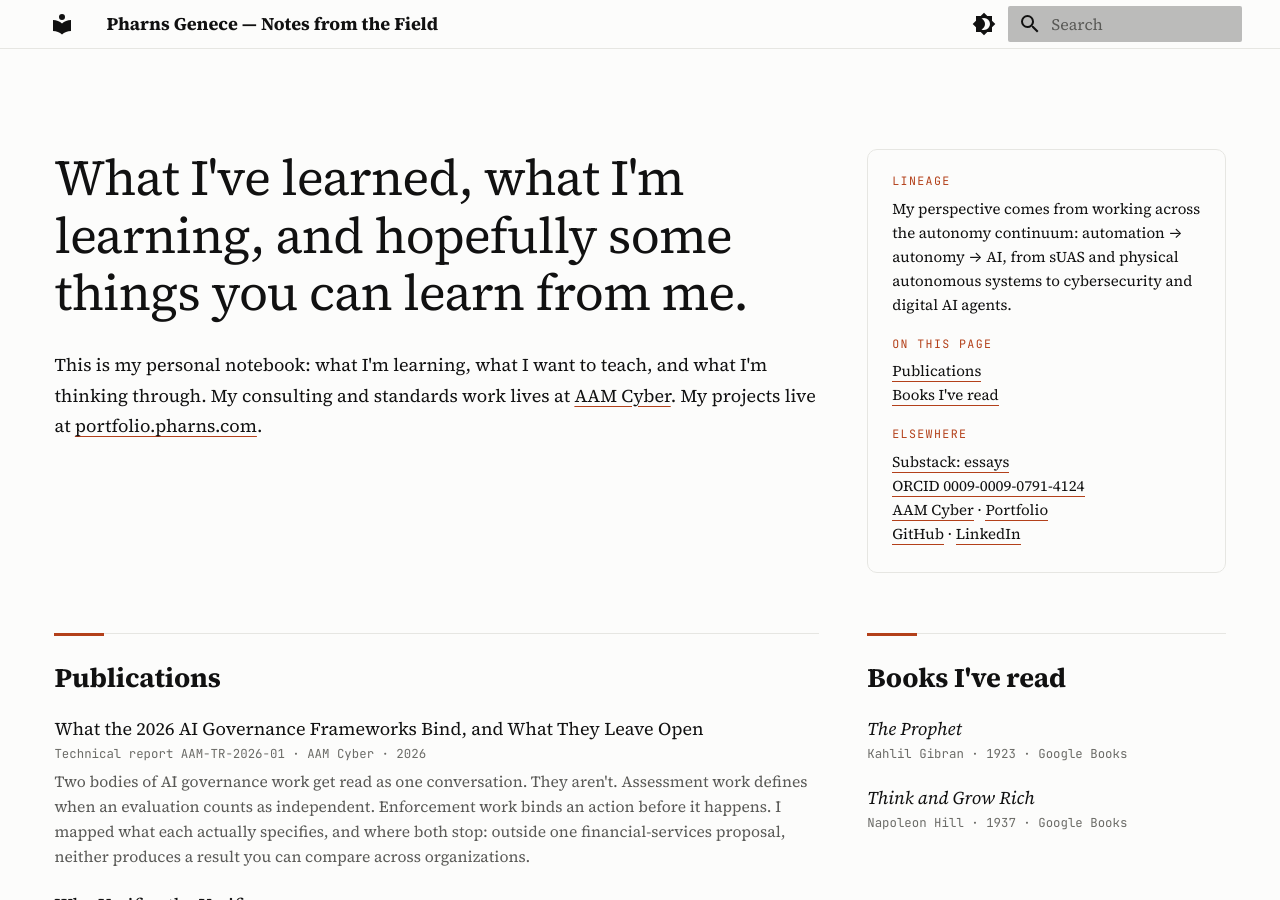
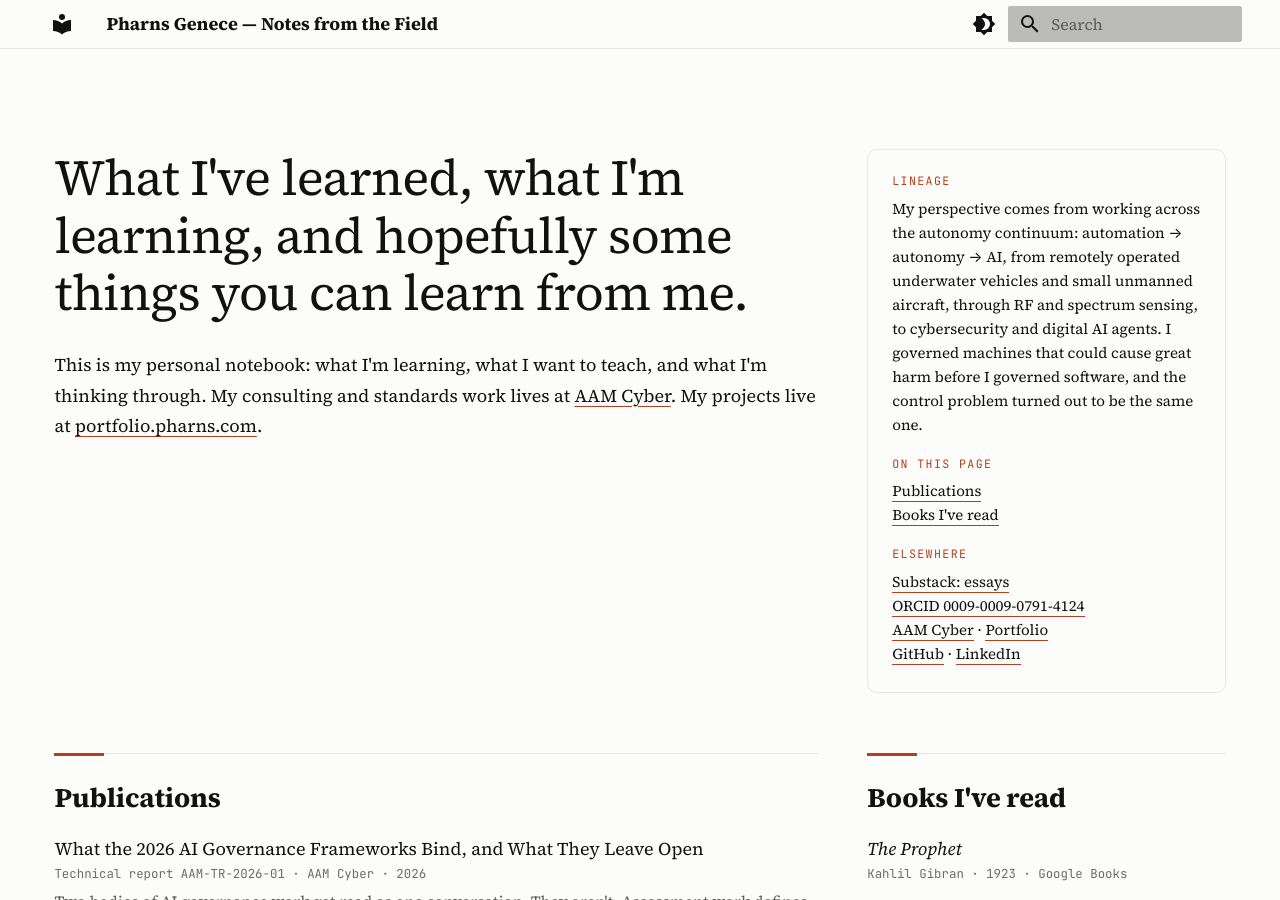
Before and after one commit to Pharns/research, an MkDocs documentation site: the page built from docs/index.md, in a window 1280 px wide and 900 px high. Built offline with MkDocs 1.6.1 and Material for MkDocs 9.7.7, drawn with Linux system fonts in a browser that asks for light colours.

Commit message:
Lineage: match aamcyber (ROV + sUAS, through RF and spectrum sensing; control-problem line, 'great harm')

```diff
--- a/docs/index.md
+++ b/docs/index.md
@@ -20,7 +20,7 @@ This is my personal notebook: what I'm learning, what I want to teach, and what
 
 <p class="aside-label">Lineage</p>
 
-My perspective comes from working across the autonomy continuum: automation → autonomy → AI, from sUAS and physical autonomous systems to cybersecurity and digital AI agents.
+My perspective comes from working across the autonomy continuum: automation → autonomy → AI, from remotely operated underwater vehicles and small unmanned aircraft, through RF and spectrum sensing, to cybersecurity and digital AI agents. I governed machines that could cause great harm before I governed software, and the control problem turned out to be the same one.
 
 <p class="aside-label">On this page</p>
 
--- a/docs/llms.txt
+++ b/docs/llms.txt
@@ -2,7 +2,7 @@
 
 > Personal site of Pharns Genece: what he has learned, what he is learning, and things others in cybersecurity can learn from him. It is an author hub. Formal papers live at their canonical copies (aamcyber.com, Zenodo); cite those, not this site.
 
-Pharns Genece works across the autonomy continuum: automation to autonomy to AI, from sUAS and physical autonomous systems to cybersecurity and digital AI agents. His consulting and standards work is AAM Cyber (https://aamcyber.com/). His projects are at https://portfolio.pharns.com/. ORCID: https://orcid.org/0009-0009-0791-4124
+Pharns Genece works across the autonomy continuum: automation to autonomy to AI, from remotely operated underwater vehicles and small unmanned aircraft, through RF and spectrum sensing, to cybersecurity and digital AI agents. His consulting and standards work is AAM Cyber (https://aamcyber.com/). His projects are at https://portfolio.pharns.com/. ORCID: https://orcid.org/0009-0009-0791-4124
 
 ## Publications (canonical copies)
 
```
